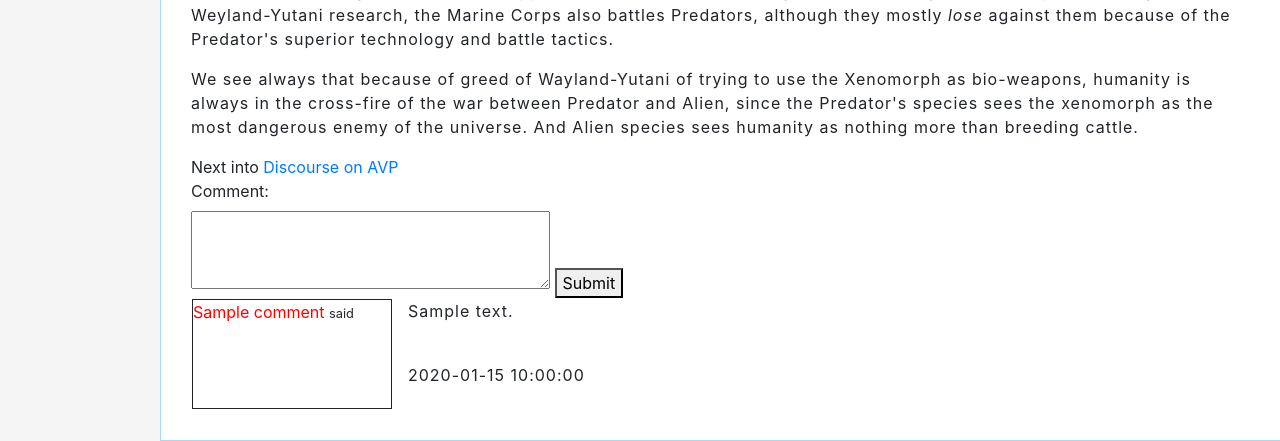
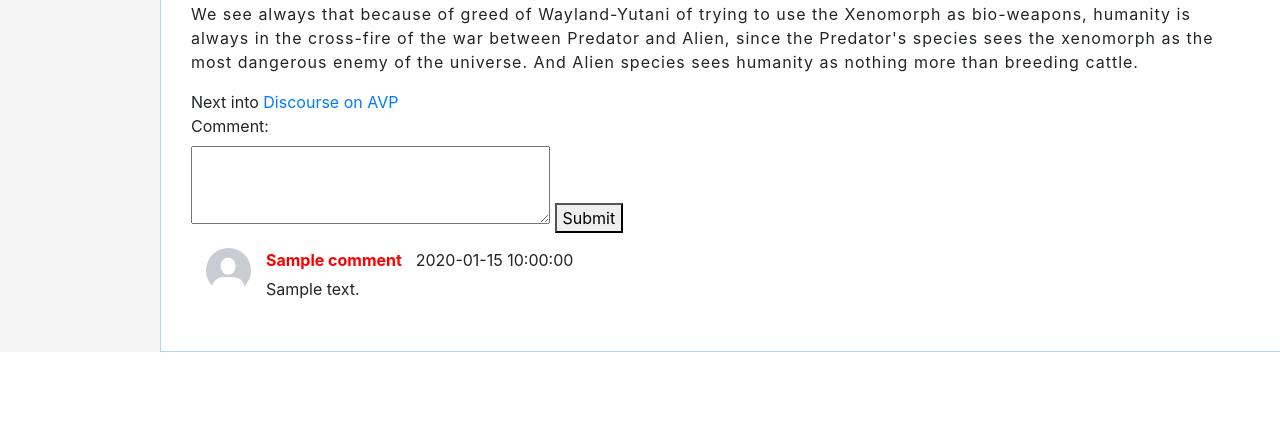
Before and after one commit to John-Ritcher/Flask, a Flask app: template templates/index.html in a window 1280 px wide. Shown: the part 3482-3923 px from the top of the page. After the commit the page ends 3834 px from the top, so only its background shows below. Run offline with Flask 3, Linux system fonts and the light colour scheme; the template is opened without the code that fills it: most values are stand-ins (such as "Sample title", 1, 10 or a date in 2020); one stand-in notice (Sample message) is shown; some libraries are stand-ins or nearby versions.

Commit message:
Finally fixed the Predators images, added more sections of the ex_avp wiki and made comments more readable and less ugly. I have to think CSS as a tree that is a parent of many children that I can assign different behaviour to them.

```diff
--- a/app_main.py
+++ b/app_main.py
@@ -19,7 +19,8 @@ def create_table():
         CREATE TABLE IF NOT EXISTS Users (
         id INTEGER PRIMARY KEY AUTOINCREMENT,
         name TEXT UNIQUE NOT NULL,
-        password TEXT NOT NULL
+        password TEXT NOT NULL,
+        avatar TEXT DEFAULT 'default_pfp.jpeg'
         );
         """)
         cursor.execute("""
@@ -109,6 +110,7 @@ def get_comments():
         comments = cursor.execute("""
         SELECT
             Users.name,
+            Users.avatar,
             Comments.content,
             Comments.created_at
         FROM Comments
@@ -124,7 +126,7 @@ def format_time(comments):
     formatted_comments = []
 
     for comment in comments:
-        data = dt.datetime.fromisoformat(comment[2])
+        data = dt.datetime.fromisoformat(comment[3])
         now = dt.datetime.now()
 
         delta = now - data
@@ -154,7 +156,7 @@ def format_time(comments):
         elif delta.seconds > 0 > minutes:
             time = f"{delta.seconds} seconds ago"
 
-        formatted_comments.append({'name': comment[0], 'content': comment[1], 'time': time})
+        formatted_comments.append({'name': comment[0], 'content': comment[2], 'time': time})
 
     return formatted_comments
 
--- a/static/style.css
+++ b/static/style.css
@@ -285,7 +285,7 @@ div.child {
     }
 }
 
-.outline {
+/*.outline {
     display: flex;
     gap: 1rem;
     align-items: flex-start;
@@ -298,10 +298,41 @@ div.child {
     border: 1px solid;
     height: 110px;
     width: 200px;
-}
+}*/
 
 #signUp, #login, #logout {
     background: transparent;
     display: inline-block;
     border: none;
 }
+
+.comment {
+    display: flex; /* coloque os filhos ao lado*/
+    gap: 15px;
+    padding: 15px;
+}
+
+.comment_avatar {
+    width: 45px;
+    height: 45px;
+    border-radius: 50%;
+    object-fit: cover;
+}
+
+.comment-name {
+    font-weight: bold;
+}
+
+.comment-body {
+    display: flex;
+    flex-direction: column;
+}
+
+.comment-content {
+    margin: 5px 0;
+}
+
+.comment-time {
+    font-weight: normal;
+    padding: 10px;
+}
--- a/templates/index.html
+++ b/templates/index.html
@@ -91,17 +91,18 @@
                         </form>
                         <button popovertarget="logout-dialog" popovertargetaction="Hide">Cancel</button>
                     </dialog>
+                    <div class="nav-item nav-link">
+                        {% with messages = get_flashed_messages() %}
+                            {% if messages %}
+                                {% for message in messages %}
+                                    <span>{{ message }}</span>
+                                {% endfor %}
+                            {% endif %}
+                        {% endwith %}
+                    </div>
                 </div>
             </div>
         </nav>
-        {% with messages = get_flashed_messages() %}
-            {% if messages %}
-                <h3>Result:</h3>
-                {% for message in messages %}
-                    {{ message }}
-                {% endfor %}
-            {% endif %}
-        {% endwith %}
         <h1 class="line">Introduction</h1>
         <hr>
         <p>First, this is a collection of information of the AVP Franchise, in this website I'll explain the theories and stories of AVP
@@ -254,18 +255,18 @@
             <button type="submit">Submit</button>
         </form>
         {% for comment in comments %}
-         <div style="border: 1px solid white;">
-            <article class="outline">
-                <div class="outline2">
-                    <aside><span style="color: red">{{ comment['name'] }}</span> <small style="">said</small></aside>
-                </div>
-                <div>
-                    <p>{{ comment['content'] }}</p>
-                    <br>
-                    <p>{{ comment['time'] }}</p>
+            <article class="comment">
+                <img class="comment_avatar" src="../static/imgs/default_pfp.jpg" alt="Avatar">
+                <div class="comment-body">
+                    <div class="comment-name">
+                        <span style="color: red">{{ comment['name'] }}</span>
+                        <span class="comment-time">{{ comment['time'] }}</span>
+                    </div>
+                    <div class="comment-content">
+                        <span>{{ comment['content'] }}</span>
+                    </div>
                 </div>
             </article>
-         </div>
         {% endfor %}
         <script src="../static/progam.js"></script>
     </div>
```
Also changed, not shown: static/progam.js (+9 -57 lines), templates/ex_avp.html (+26 -8 lines), static/imgs/HellHound.jpg (added), static/imgs/default_pfp.jpg (added).
